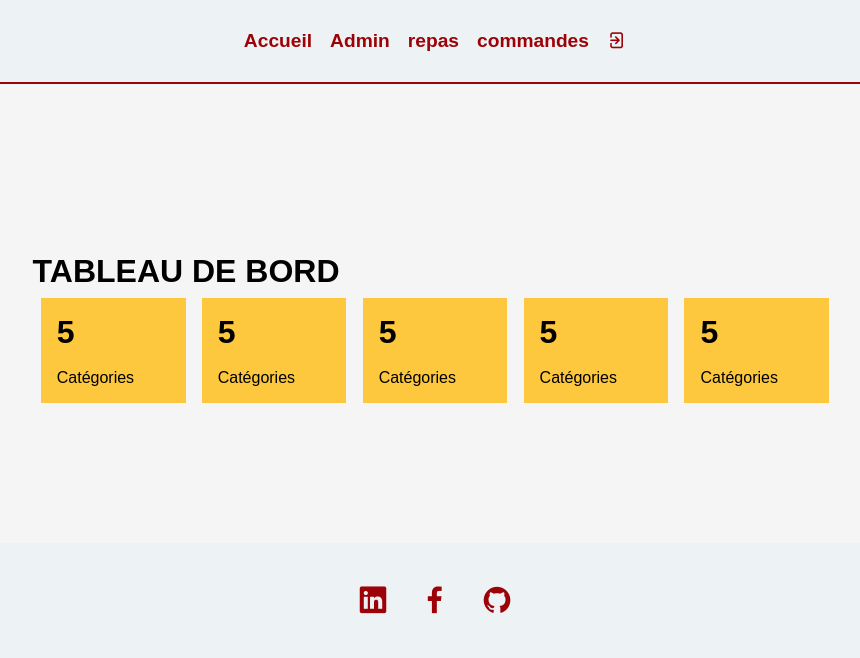
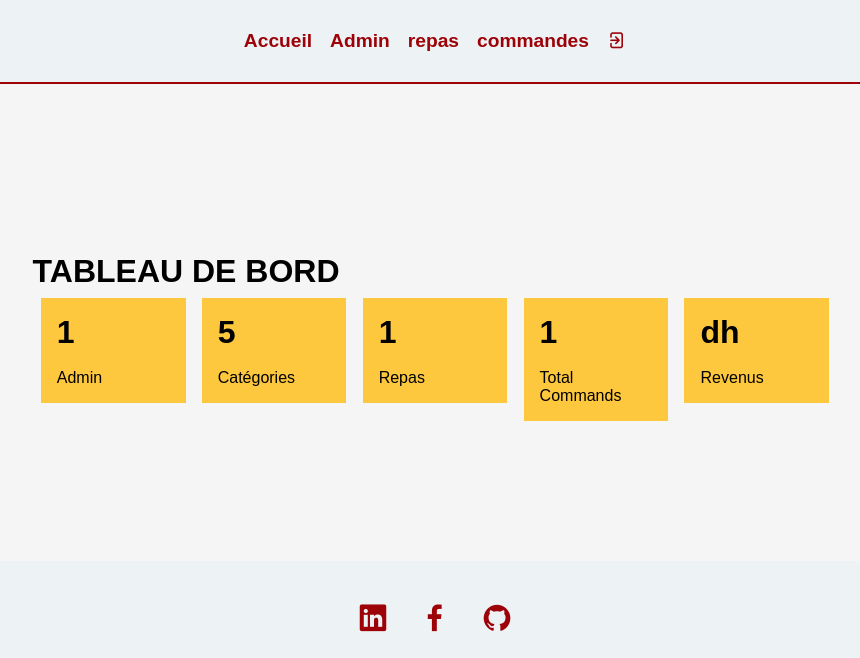
Before and after one commit to oulaydi/UPM-webApp-Order, a PHP site: page /webProject/admin/admin.php in a window 1280 px wide. Shown: the top 658 px of the page, without its empty margins (205-1065 px from the left). Run offline with PHP 8.4, Linux system fonts and the light colour scheme; tables that the repository leaves empty or names only in its code hold one stand-in row (values such as "Sample post").

Commit message:
project ends

```diff
--- a/admin/admin.php
+++ b/admin/admin.php
@@ -16,9 +16,16 @@
             <h1>TABLEAU DE BORD</h1>
 
             <div class="col-5">
-                <h1>5</h1>
+
+            <?php
+                $sql = "SELECT * FROM table_admin";
+                $result = mysqli_query($cnx, $sql);
+                $count = mysqli_num_rows($result);
+            ?>
+
+                <h1><?php echo $count; ?></h1>
                 <br/>
-                Catégories
+                Admin
             </div>
             <div class="col-5">
                 <h1>5</h1>
@@ -26,19 +33,35 @@
                 Catégories
             </div>
             <div class="col-5">
-                <h1>5</h1>
+            <?php
+                $sql1 = "SELECT * FROM table_food";
+                $result1 = mysqli_query($cnx, $sql1);
+                $count1 = mysqli_num_rows($result1);
+            ?>
+                <h1><?php echo $count1; ?></h1>
                 <br/>
-                Catégories
+                Repas
             </div>
             <div class="col-5">
-                <h1>5</h1>
+            <?php
+                $sql2 = "SELECT * FROM table_admin";
+                $result2 = mysqli_query($cnx, $sql2);
+                $count2 = mysqli_num_rows($result2);
+            ?>
+                <h1><?php echo $count2; ?></h1>
                 <br/>
-                Catégories
+                Total Commands
             </div>
             <div class="col-5">
-                <h1>5</h1>
+            <?php
+                $sql3 = "SELECT SUM(total) AS Total from table_order WHERE status='Livré'";
+                $result3 = mysqli_query($cnx, $sql3);
+                $row = mysqli_fetch_assoc($result3);
+                $total_revenue = $row['Total'];
+            ?>
+                <h1><?php echo $total_revenue .'dh'; ?></h1>
                 <br/>
-                Catégories
+                Revenus
             </div>
             <div class="fix"></div>
         </div>
```
Also changed, not shown: admin/mdp-admin.php (+5 -3 lines).
